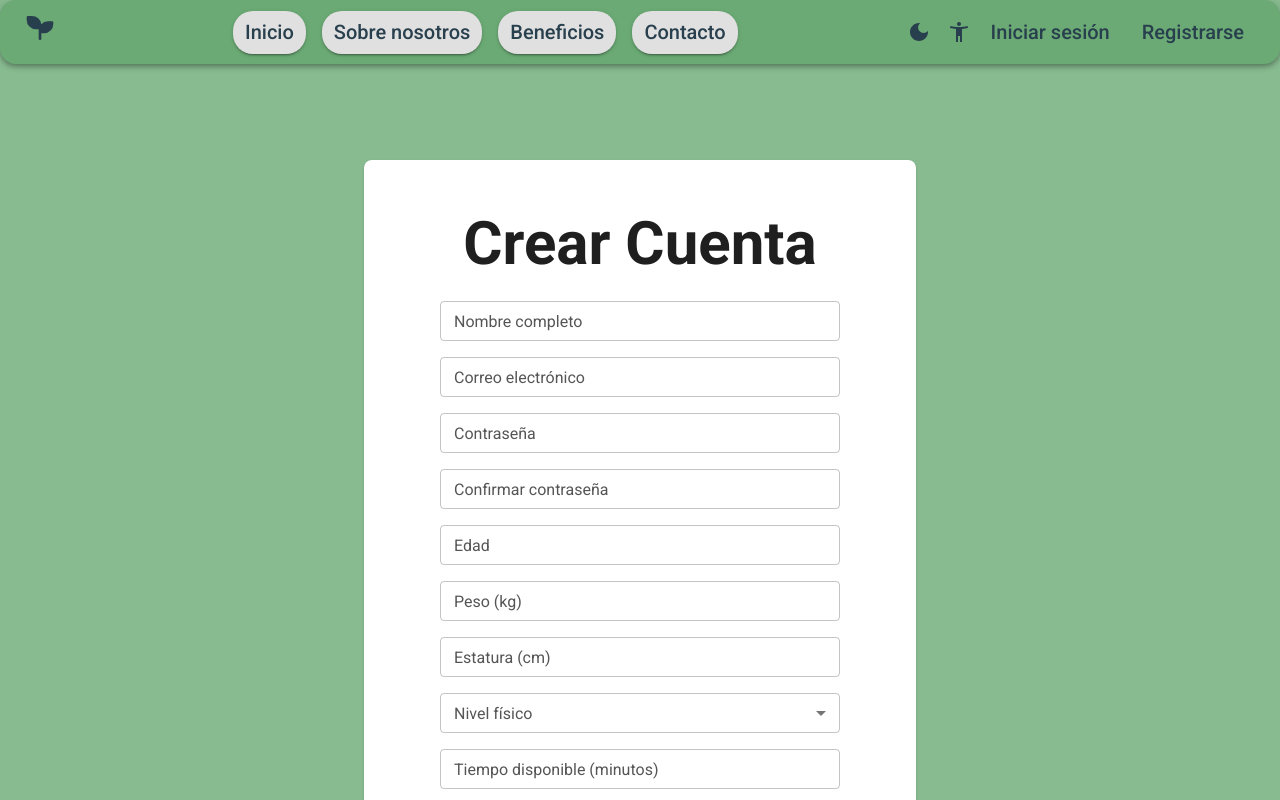
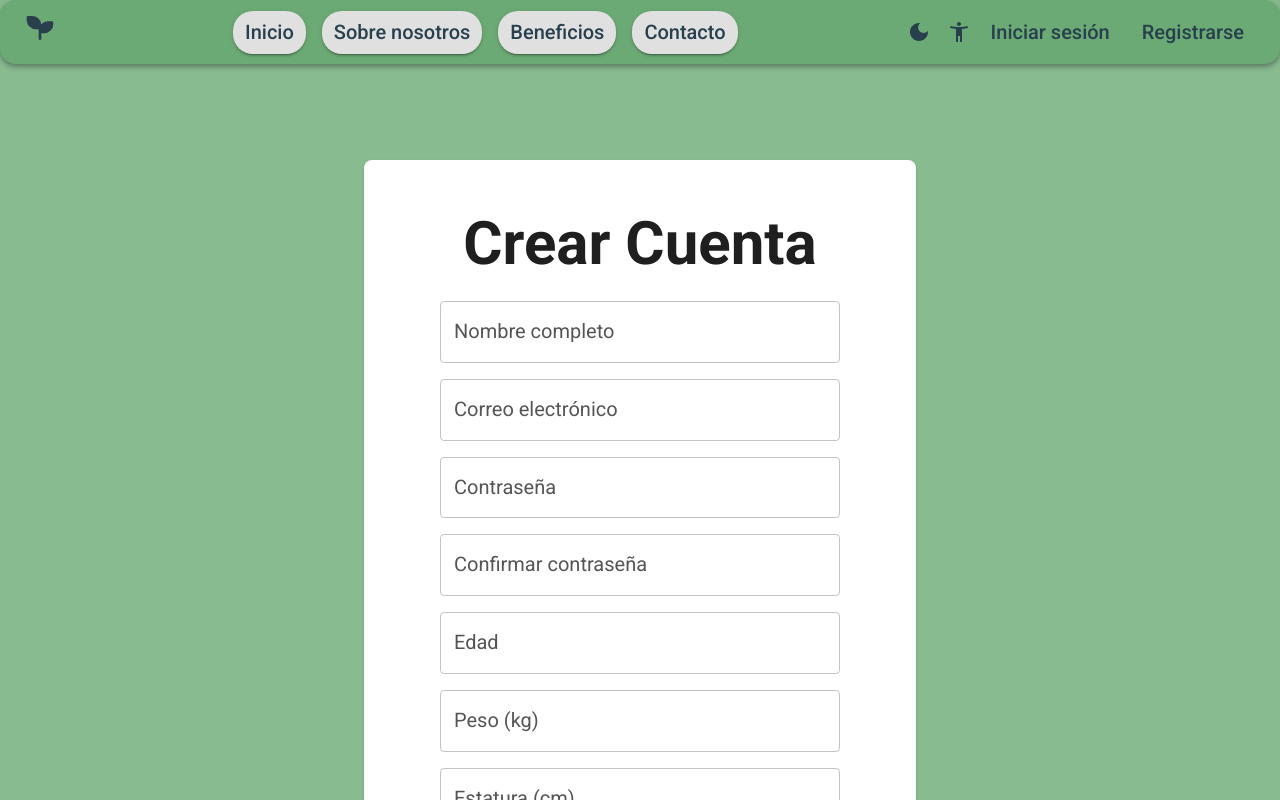
Before and after one commit to JoseLuisBP/SCRF, a React (Vite) app in the folder frontend/: page /register in a window 1280 px wide. Shown: the top 800 px of the page. Built offline with nearby package versions, Linux system fonts and the light colour scheme; some icons are missing.

Commit message:
Update Register.jsx

```diff
--- a/frontend/src/pages/Register.jsx
+++ b/frontend/src/pages/Register.jsx
@@ -1,7 +1,7 @@
 //Hook de estado de React
 import { useState } from 'react';
 
-// Componentes de Material UI — Direct imports para reducir costo de compilación
+// Componentes de Material UI
 import Box from '@mui/material/Box';
 import Container from '@mui/material/Container';
 import Typography from '@mui/material/Typography';
@@ -16,20 +16,20 @@ import Snackbar from '@mui/material/Snackbar';
 import Alert from '@mui/material/Alert';
 import FormHelperText from '@mui/material/FormHelperText';
 
-// React Hook Form para manejo del formulario
+// React Hook Form
 import { useForm } from 'react-hook-form';
-// Integración de Yup con React Hook Form
 import { yupResolver } from '@hookform/resolvers/yup';
-// Librería Yup para validaciones
+
+// Yup
 import * as yup from 'yup';
+
 // Componentes personalizados
 import Input from '../components/common/Input';
 import Button from '../components/common/Button';
 import Header from '../components/layout/Header';
 import { authAPI } from '../api';
 
-/* Esquema de validación */
-/* Define las reglas que deben cumplir los campos del registro */
+/* Validación */
 const registerSchema = yup.object({
   nombre: yup.string().required('El nombre es obligatorio'),
   correo: yup
@@ -71,15 +71,12 @@ const registerSchema = yup.object({
     .oneOf([true], 'Debes aceptar los términos y condiciones'),
 }).required();
 
-// Componentes registro como: términos, mensaje emergente
 export default function Register() {
+
   const [openTerms, setOpenTerms] = useState(false);
   const [isLoading, setIsLoading] = useState(false);
   const [snackbar, setSnackbar] = useState({ open: false, message: '', severity: 'success' });
 
-  // Configuración del formulario
-  // mode: 'onBlur' — valida solo al salir del campo, no en cada pulsación de tecla.
-  // Evita que el procesador procese validaciones con cada pulsación de tecla.
   const {
     register,
     handleSubmit,
@@ -104,22 +101,19 @@ export default function Register() {
     },
   });
 
-  // Observa si los términos están aceptados
   const acceptedTerms = watch('acceptedTerms');
 
-  // Abre el modal de términos
   const handleOpenTerms = (e) => {
     e.preventDefault();
     setOpenTerms(true);
   };
-  // Cierra el modal de términos
+
   const handleCloseTerms = () => setOpenTerms(false);
 
-  // Función al enviar formulario
   const onSubmit = async (data) => {
     setIsLoading(true);
     try {
-      // Datos enviados a la API
+
       const userData = {
         nombre: data.nombre,
         correo: data.correo,
@@ -131,35 +125,58 @@ export default function Register() {
         tiempo_disponible: data.tiempoDisponible ? parseInt(data.tiempoDisponible) : 0,
         confirmado: data.acceptedTerms,
       };
-      // Llamada a la API
+
       await authAPI.register(userData);
-      // Mensaje de éxito
-      setSnackbar({ open: true, message: 'Usuario registrado correctamente.', severity: 'success' });
+
+      setSnackbar({
+        open: true,
+        message: 'Usuario registrado correctamente.',
+        severity: 'success'
+      });
+
       reset();
+
     } catch (error) {
-      console.error(error);
-      const errorMessage = error.response?.data?.detail || error?.message || 'Error al registrar usuario.';
-      setSnackbar({ open: true, message: errorMessage, severity: 'error' });
+
+      const errorMessage =
+        error.response?.data?.detail ||
+        error?.message ||
+        'Error al registrar usuario.';
+
+      setSnackbar({
+        open: true,
+        message: errorMessage,
+        severity: 'error'
+      });
+
     } finally {
       setIsLoading(false);
     }
   };
 
-  // Interfaz
   return (
+
     <Box
       sx={{
         minHeight: '100vh',
         minWidth: '100vw',
-        // background: (theme) =>
-        //   `linear-gradient(135deg, ${theme.palette.primary.light} 0%, ${theme.palette.secondary.main} 100%)`,
-        backgroundColor: 'primary.light', // Optimizado: color sólido sin gradient (menos carga GPU/CPU)
-        color: 'text.primary',
+
+        //cambio de fondo dependiendo modo claro u oscuro
+        background: (theme) =>
+          theme.palette.mode === "dark"
+            ? "#000000"
+            : theme.palette.primary.light,
+
+        transition: "background 0.3s ease",
+
+        color: 'text.primary'
       }}
     >
+
       <Header showSearchBar={false} />
 
       <Container maxWidth="sm" sx={{ mt: 12, mb: 4 }}>
+
         <Box
           component="form"
           onSubmit={handleSubmit(onSubmit)}
@@ -169,26 +186,27 @@ export default function Register() {
             px: 2,
             backgroundColor: 'background.paper',
             borderRadius: 2,
-            // boxShadow: (theme) => `0 8px 32px ${theme.palette.primary.main}20`,
-            boxShadow: 1, // Optimizado: sombra estática simple
-            // transition: 'transform 0.2s ease',
-            transition: 'none', // Optimizado: sin animación de movimiento
-            // '&:hover': { transform: 'translateY(-3px)' },
+            boxShadow: 1,
+            transition: 'none'
           }}
         >
+
           <Typography
             variant="h2"
             component="h1"
             gutterBottom
-            sx={{ fontSize: { xs: '2.5rem', md: '3.75rem' }, fontWeight: 'bold' }}
+            sx={{
+              fontSize: { xs: '2.5rem', md: '3.75rem' },
+              fontWeight: 'bold'
+            }}
           >
             Crear Cuenta
           </Typography>
 
-          {/* Campos de entrada */}
+          {/* Campos */}
+
           <Input
             label="Nombre completo"
-            labelSize="small"
             placeholder="Introduce tu nombre"
             fullWidth
             error={!!errors.nombre}
@@ -199,7 +217,6 @@ export default function Register() {
 
           <Input
             label="Correo electrónico"
-            labelSize="small"
             placeholder="Introduce tu correo"
             fullWidth
             error={!!errors.correo}
@@ -210,10 +227,8 @@ export default function Register() {
 
           <Input
             label="Contraseña"
-            labelSize="small"
-            placeholder="Introduce tu contraseña"
             type="password"
-            showPasswordToggle={true}
+            showPasswordToggle
             fullWidth
             error={!!errors.password}
             helperText={errors.password?.message}
@@ -223,10 +238,8 @@ export default function Register() {
 
           <Input
             label="Confirmar contraseña"
-            labelSize="small"
-            placeholder="Confirma tu contraseña"
             type="password"
-            showPasswordToggle={true}
+            showPasswordToggle
             fullWidth
             error={!!errors.confirmPassword}
             helperText={errors.confirmPassword?.message}
@@ -236,21 +249,16 @@ export default function Register() {
 
           <Input
             label="Edad"
-            labelSize="small"
-            placeholder="Introduce tu edad"
             type="number"
             fullWidth
             error={!!errors.age}
             helperText={errors.age?.message}
             {...register('age')}
             sx={{ maxWidth: 400, mx: 'auto', mb: 2 }}
-            inputProps={{ min: 0, max: 120 }}
           />
 
           <Input
             label="Peso (kg)"
-            labelSize="small"
-            placeholder="Introduce tu peso"
             type="number"
             fullWidth
             error={!!errors.peso}
@@ -261,8 +269,6 @@ export default function Register() {
 
           <Input
             label="Estatura (cm)"
-            labelSize="small"
-            placeholder="Introduce tu estatura"
             type="number"
             fullWidth
             error={!!errors.estatura}
@@ -273,54 +279,56 @@ export default function Register() {
 
           <Input
             label="Nivel físico"
-            labelSize="small"
-            select={true}
+            select
             options={[
               { value: 'principiante', label: 'Principiante' },
               { value: 'intermedio', label: 'Intermedio' },
               { value: 'avanzado', label: 'Avanzado' },
             ]}
             fullWidth
-            error={!!errors.nivelFisico}
-            helperText={errors.nivelFisico?.message}
             {...register('nivelFisico')}
             sx={{ maxWidth: 400, mx: 'auto', mb: 2 }}
           />
 
           <Input
             label="Tiempo disponible (minutos)"
-            labelSize="small"
-            placeholder="Ej. 30"
             type="number"
             fullWidth
-            error={!!errors.tiempoDisponible}
-            helperText={errors.tiempoDisponible?.message}
             {...register('tiempoDisponible')}
             sx={{ maxWidth: 400, mx: 'auto', mb: 3 }}
           />
 
-          {/* Checkbox de términos */}
           <Box sx={{ maxWidth: 400, mx: 'auto', mb: 4, textAlign: 'left' }}>
+
             <FormControlLabel
               control={
                 <Checkbox
                   checked={acceptedTerms}
-                  onChange={(e) => setValue('acceptedTerms', e.target.checked, { shouldValidate: true })}
-                  color="primary"
+                  onChange={(e) =>
+                    setValue('acceptedTerms', e.target.checked, { shouldValidate: true })
+                  }
                 />
               }
               label={
-                <Typography variant="body2" color="text.secondary">
+                <Typography variant="body2">
                   He leído y acepto los{' '}
-                  <a href="#" onClick={handleOpenTerms} style={{ color: '#6BAA75', textDecoration: 'none' }}>
+                  <a
+                    href="#"
+                    onClick={handleOpenTerms}
+                    style={{ color: '#6BAA75', textDecoration: 'none' }}
+                  >
                     términos y condiciones
                   </a>
                 </Typography>
               }
             />
+
             {errors.acceptedTerms && (
-              <FormHelperText error>{errors.acceptedTerms.message}</FormHelperText>
+              <FormHelperText error>
+                {errors.acceptedTerms.message}
+              </FormHelperText>
             )}
+
           </Box>
 
           <Button
@@ -333,14 +341,18 @@ export default function Register() {
           >
             {isLoading ? 'Registrando...' : 'Registrarse'}
           </Button>
+
         </Box>
+
       </Container>
 
-      {/* Modal de términos y condiciones */}
       <Dialog open={openTerms} onClose={handleCloseTerms} maxWidth="sm" fullWidth>
+
         <DialogTitle>Términos y Condiciones</DialogTitle>
+
         <DialogContent dividers>
-          <Typography variant="body2" component="p" sx={{ mb: 2 }}>
+
+         <Typography variant="body2" component="p" sx={{ mb: 2 }}>
             Al registrarte en nuestra plataforma, aceptas los siguientes términos:
           </Typography>
           <Typography variant="body2" component="p" sx={{ mb: 2 }}>
@@ -361,16 +373,26 @@ export default function Register() {
           <Typography variant="body2" component="p" sx={{ mb: 2 }}>
             Se recomienda que cualquier entrenamiento se realice bajo la supervisión de un profesional o persona capacitada que pueda asistir en caso de requerir ayuda.
           </Typography>
+
+
         </DialogContent>
+
         <DialogActions sx={{ justifyContent: 'center' }}>
           <MuiButton onClick={handleCloseTerms}>Cerrar</MuiButton>
         </DialogActions>
+
       </Dialog>
 
-      {/* Snackbar de mensajes */}
-      <Snackbar open={snackbar.open} autoHideDuration={4000} onClose={() => setSnackbar((prev) => ({ ...prev, open: false }))}>
-        <Alert severity={snackbar.severity}>{snackbar.message}</Alert>
+      <Snackbar
+        open={snackbar.open}
+        autoHideDuration={4000}
+        onClose={() => setSnackbar((prev) => ({ ...prev, open: false }))}
+      >
+        <Alert severity={snackbar.severity}>
+          {snackbar.message}
+        </Alert>
       </Snackbar>
+
     </Box>
   );
 }
```
